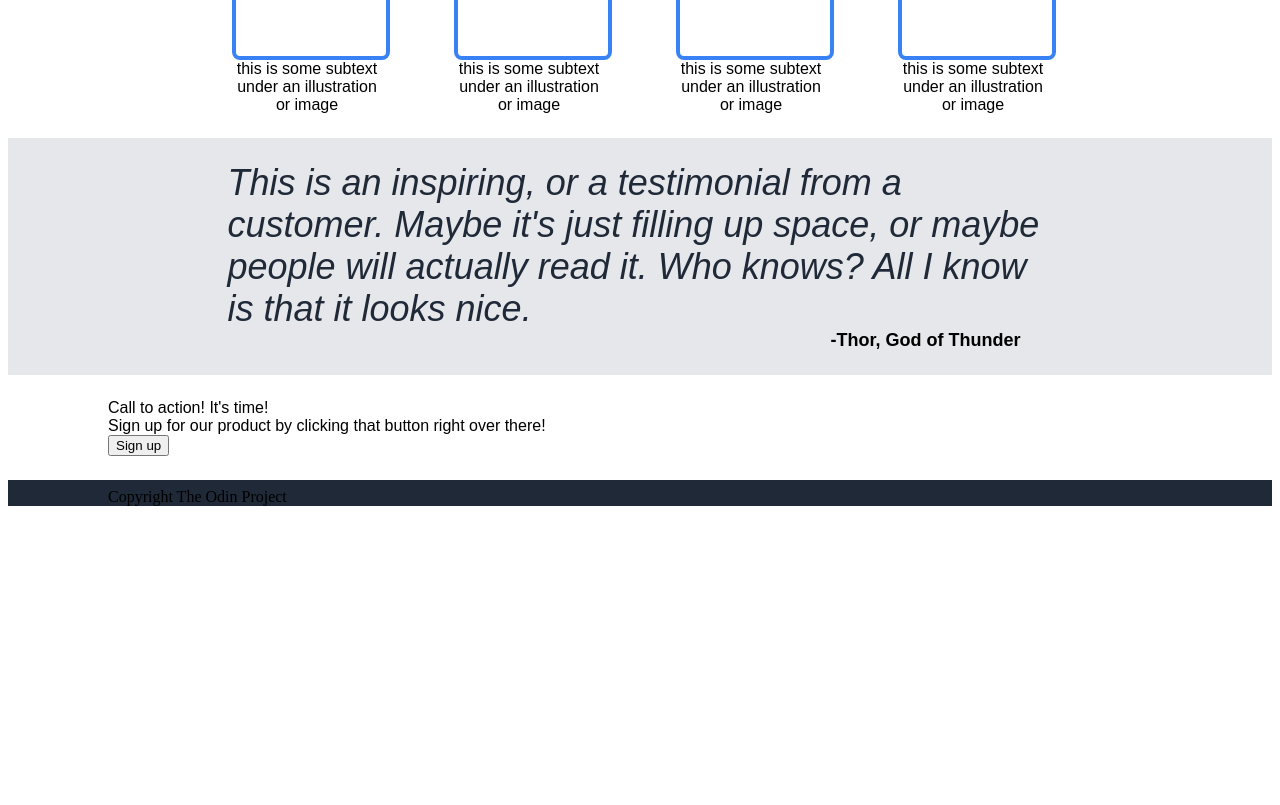
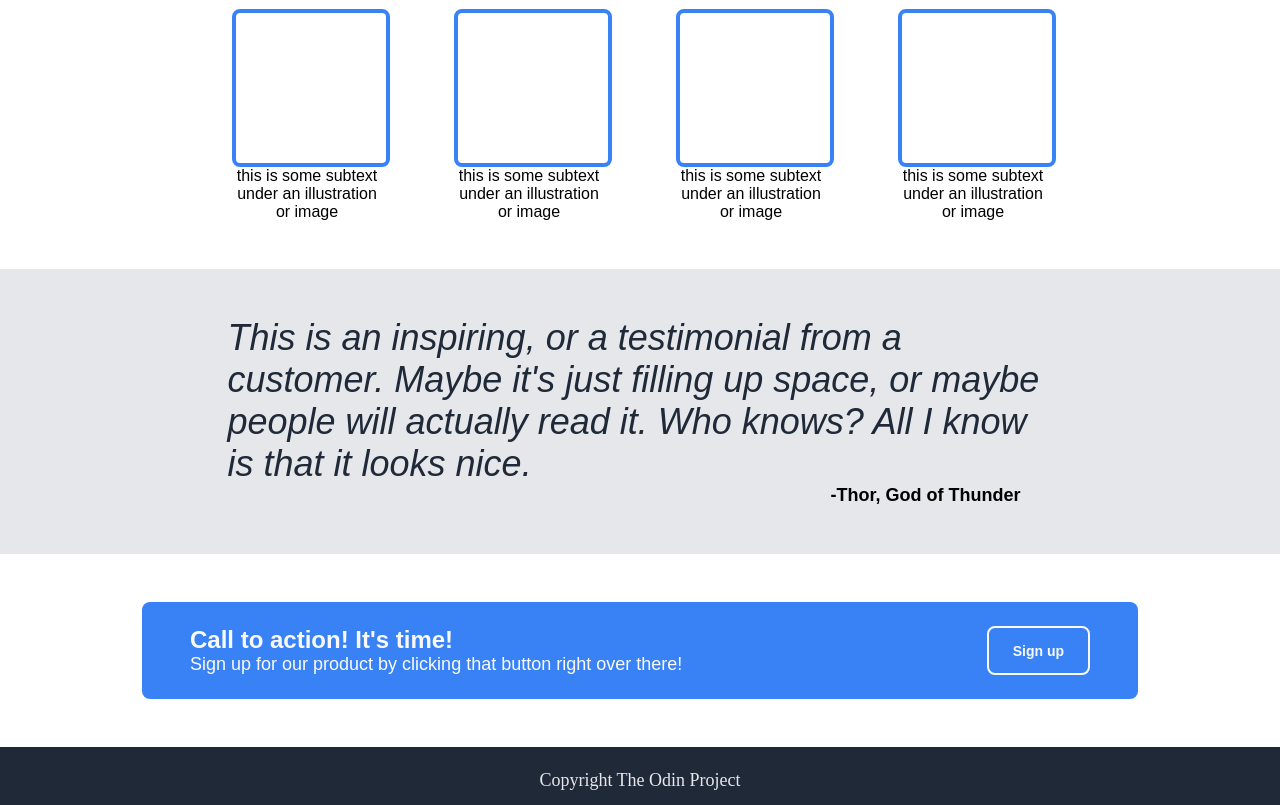
Before and after one commit to tyler7r/TOP-landing-page, a plain HTML site: page index.html in a window 1280 px wide. Shown: the part 459-1264 px from the top of the page. Before the commit the page ends 973 px from the top, so only its background shows below. Drawn offline with Linux system fonts and the light colour scheme.

Commit message:
Style level-4 and footer

```diff
--- a/index.html
+++ b/index.html
@@ -18,12 +18,14 @@
         <div class="content">
             <div class="level">
                 <div class="level-1">
-                    <div class="content-1">
-                        <div id="title-1">This website is awesome</div>
-                        <div id="subtext-1">This website has some subtext that goes here under the main title. It's smaller font and the color is lower contrast</div>
-                        <button class="button-1">Sign up</button>
+                    <div class="level-1-content">
+                        <div class="content-1">
+                            <div id="title-1">This website is awesome</div>
+                            <div id="subtext-1">This website has some subtext that goes here under the main title. It's smaller font and the color is lower contrast</div>
+                            <button class="button-1">Sign up</button>
+                        </div>
+                        <div class="placeholder">this is a placeholder for an image</div>
                     </div>
-                    <div class="placeholder">this is a placeholder for an image</div>
                 </div>
             </div>
             <div class="level">
--- a/style.css
+++ b/style.css
@@ -1,12 +1,12 @@
+body {
+    margin: 0px;
+}
+
 .container {
     display: flex;
     flex-direction: column;
     justify-content: space-between;
     font-family: Arial, Helvetica, sans-serif;
-    flex: 1;
-}
-
-.container .level {
 }
 
 .header {
@@ -32,17 +32,25 @@ a, .right-links {
     background-color: #1F2937;
     display: flex;
     padding: 8px 100px 0px 100px;
+    height: 50px;
 }
 
 .level-1,.level-2,.level-3,.level-4 {
     display: flex;
-    padding: 24px 100px 24px 100px;
+    padding: 48px 100px 48px 100px;
 }
 
 .level-1 {
     background-color: #1F2937;
     display: flex;
+    justify-content: center;
+}
+
+.level-1-content {
+    display: flex;
     gap: 24px;
+    max-width: 900px;
+    justify-content: center;
 }
 
 .level-1 div {
@@ -123,6 +131,7 @@ a, .right-links {
     font-style: italic;
     font-size: 36px;
     color: #1F2937;
+    font-weight: 200px;
 }
 
 .attribution {
@@ -135,8 +144,47 @@ a, .right-links {
 .content-3 {
     display: flex;
     flex-direction: column;
-    max-width: 825px;
+    width: 825px;
 }
 
 .level-4 {
+    justify-content: center;
 }
+
+.blue-box {
+    display: flex;
+    background-color:#3882F6;
+    color: #F9FAF8;
+    border-radius: 8px;
+    padding: 24px 48px;
+    justify-content: space-between;
+    width: 900px;
+}
+
+#title-4 {
+    font-size: 24px;
+    font-weight: bold;
+    color:#F9FAF8;
+}
+
+#subtext-4 {
+    font-size: 18px;
+    color: #F9FAF8;
+}
+
+#button-4 {
+    border: 2px solid #F9FAF8;
+    background-color:#3882F6;
+    color: #F9FAF8;
+    padding: 4px 24px;
+    border-radius: 8px;
+    font-size: 14px;
+    font-weight: bold;
+}
+
+.footer {
+    color: #E5E7EB;
+    font-size: 18px;
+    justify-content: center;
+    align-items: center;
+}
```
